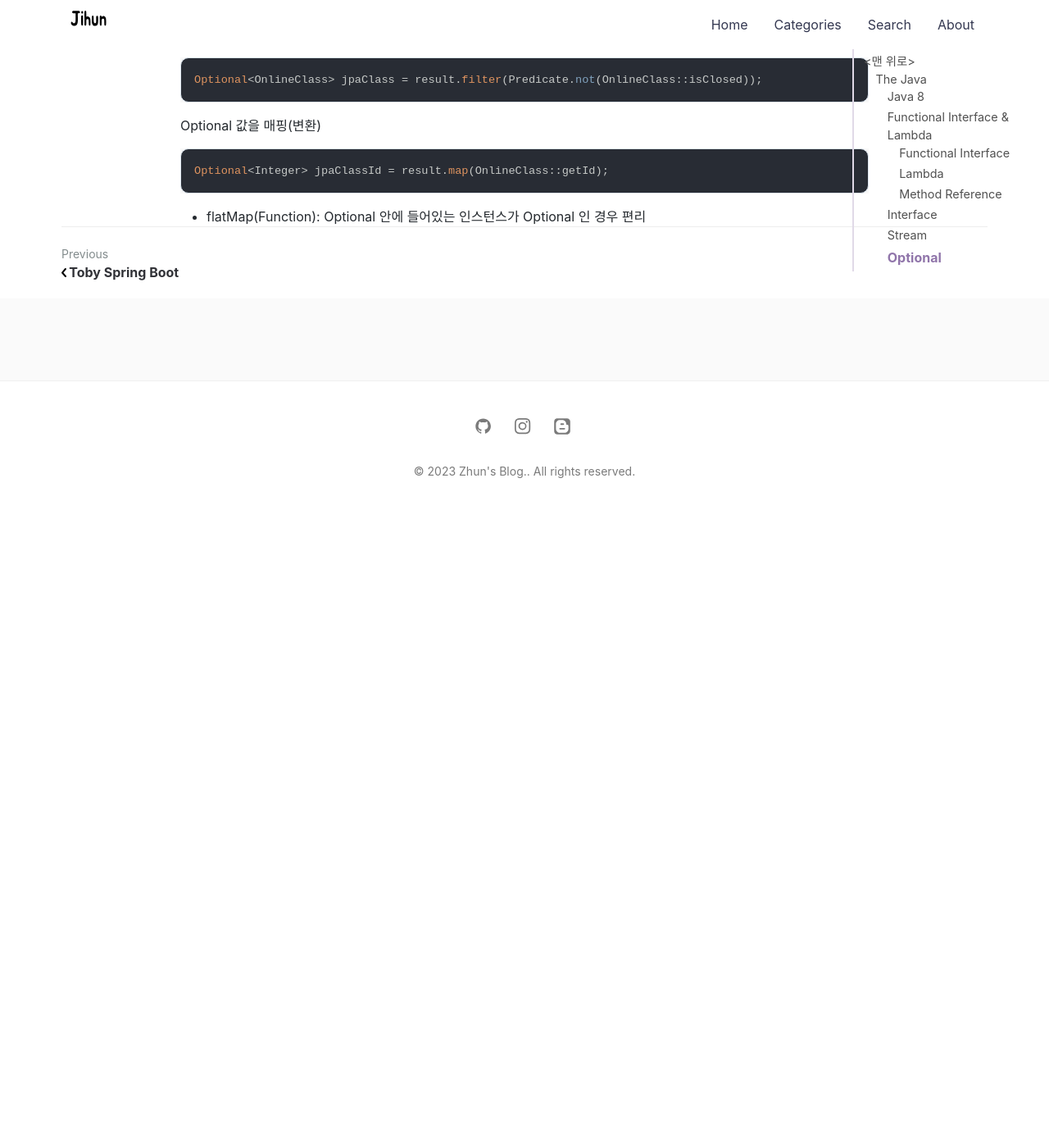
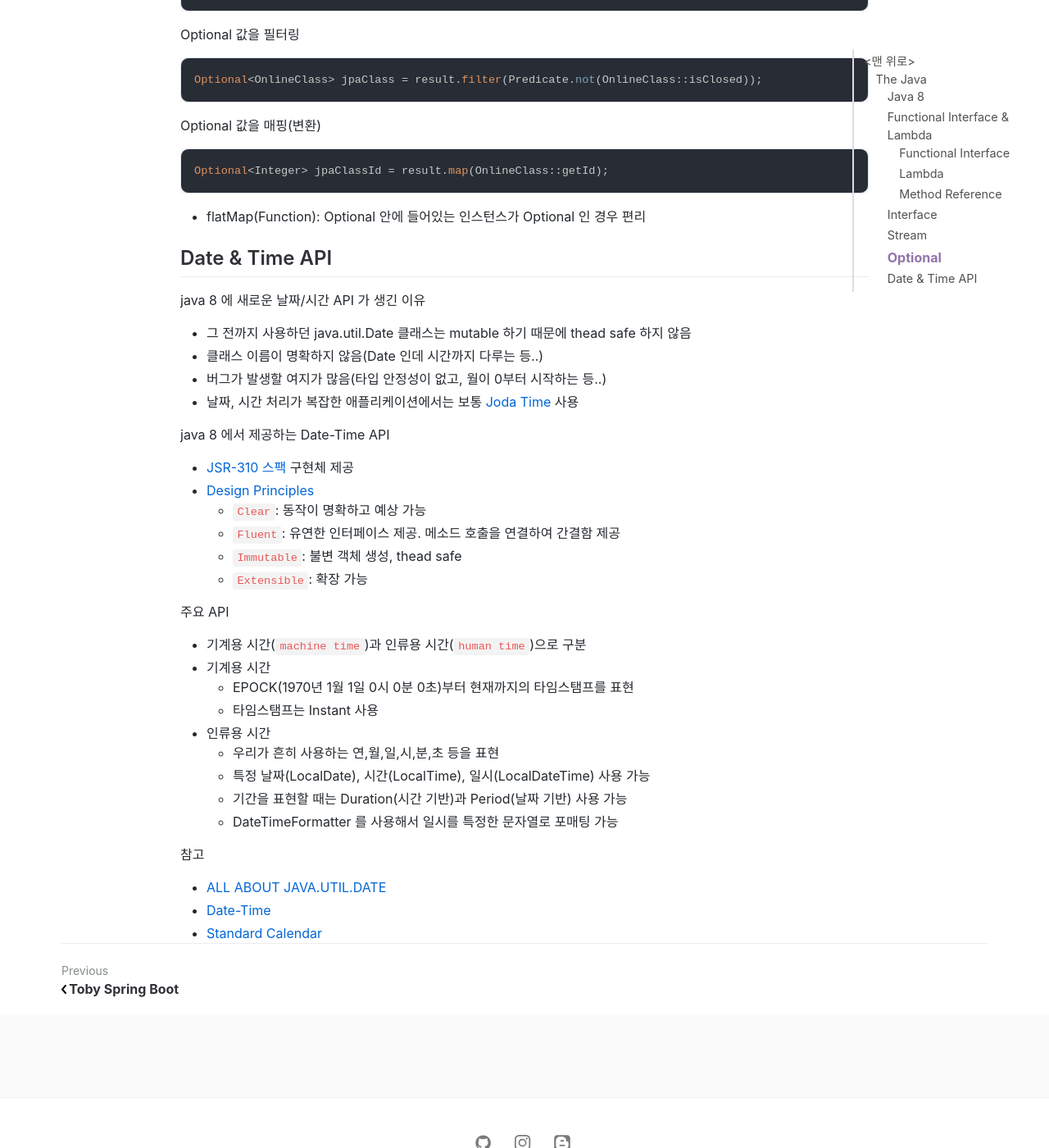
Before and after one commit to jihunparkme/jihunparkme.github.io, a Jekyll site: the page built from _posts/2023-09-27-the-java.md, in a window 1280 px wide and 1400 px high, scrolled down 15009 px. Shown: the whole window at 82% size. Built offline with Jekyll 4.4.1, drawn with Linux system fonts in a browser that asks for light colours; nearby versions of some CDN libraries; comment, search, counter and statistics services are not loaded; before the commit the page ends 15639 px from its top, so only the background shows below that; some of the changed text lies outside the part shown.

Commit message:
[The Java] Date & Time

````diff
--- a/_posts/2023-09-27-the-java.md
+++ b/_posts/2023-09-27-the-java.md
@@ -709,3 +709,35 @@ Optional 값을 매핑(변환)
 Optional<Integer> jpaClassId = result.map(OnlineClass::getId);
 ```
 - flatMap(Function): Optional 안에 들어있는 인스턴스가 Optional 인 경우 편리
+
+## Date & Time API
+
+java 8 에 새로운 날짜/시간 API 가 생긴 이유
+- 그 전까지 사용하던 java.util.Date 클래스는 mutable 하기 때문에 thead safe 하지 않음
+- 클래스 이름이 명확하지 않음(Date 인데 시간까지 다루는 등..)
+- 버그가 발생할 여지가 많음(타입 안정성이 없고, 월이 0부터 시작하는 등..)
+- 날짜, 시간 처리가 복잡한 애플리케이션에서는 보통 [Joda Time](https://www.joda.org/joda-time/) 사용
+
+java 8 에서 제공하는 Date-Time API
+- [JSR-310 스팩](https://jcp.org/en/jsr/detail?id=310) 구현체 제공
+- [Design Principles](https://docs.oracle.com/javase/tutorial/datetime/overview/design.html)
+  - `Clear`: 동작이 명확하고 예상 가능
+  - `Fluent`: 유연한 인터페이스 제공. 메소드 호출을 연결하여 간결함 제공
+  - `Immutable`: 불변 객체 생성, thead safe
+  - `Extensible`: 확장 가능
+
+주요 API
+- 기계용 시간(`machine time`)과 인류용 시간(`human time`)으로 구분
+- 기계용 시간
+  - EPOCK(1970년 1월 1일 0시 0분 0초)부터 현재까지의 타임스탬프를 표현
+  - 타임스탬프는 Instant 사용
+- 인류용 시간
+  - 우리가 흔히 사용하는 연,월,일,시,분,초 등을 표현
+  - 특정 날짜(LocalDate), 시간(LocalTime), 일시(LocalDateTime) 사용 가능
+  - 기간을 표현할 때는 Duration(시간 기반)과 Period(날짜 기반) 사용 가능
+  - DateTimeFormatter 를 사용해서 일시를 특정한 문자열로 포매팅 가능
+
+참고
+- [ALL ABOUT JAVA.UTIL.DATE](https://codeblog.jonskeet.uk/2017/04/23/all-about-java-util-date/)
+- [Date-Time](https://docs.oracle.com/javase/tutorial/datetime/overview/index.html)
+- [Standard Calendar](https://docs.oracle.com/javase/tutorial/datetime/iso/overview.html)
````
